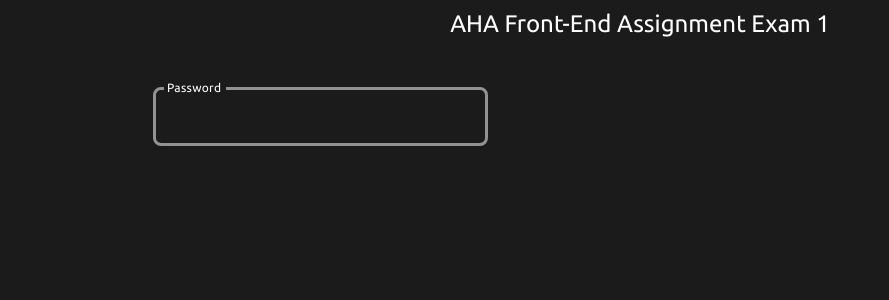
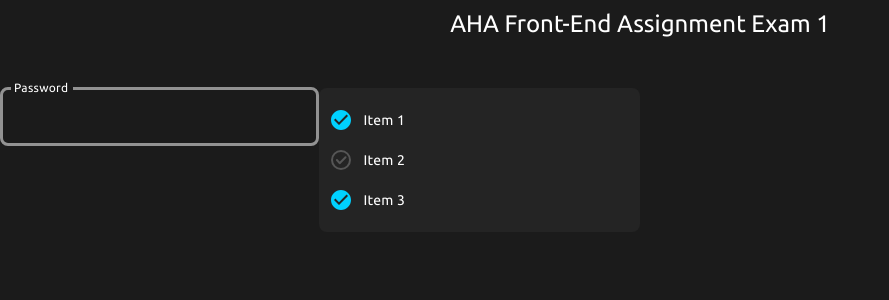
Before and after one commit to benqqqq/aha-fe-assignment, a React (Vite) app: page / in a window 1280 px wide. Shown: the top 300 px of the page, without its empty margins (0-889 px from the left). Built offline with nearby package versions, Linux system fonts and the light colour scheme.

Commit message:
feat: add styled CheckList

```diff
--- /dev/null
+++ b/src/components/CheckList/CheckList.tsx
@@ -0,0 +1,66 @@
+import type { ReactElement } from 'react'
+import CircleCheckbox from './CircleCheckbox'
+import type { ICheckListItem } from './types'
+
+/**
+ * @component CheckList
+ *
+ * @description A React component that renders a list of checkboxes with labels.
+ *
+ * @param {Object} props - The component props.
+ * @param {ICheckListItem[]} props.items - An array of objects representing each checkbox item.
+ *
+ * @returns {ReactElement} The rendered CheckList component.
+ *
+ * @example
+ * import CheckList from './CheckList';
+ *
+ * const items = [
+ *   {
+ *     checked: true,
+ *     label: 'Item 1'
+ *   },
+ *   {
+ *     checked: false,
+ *     label: 'Item 2'
+ *   },
+ *   {
+ *     checked: true,
+ *     label: 'Item 3'
+ *   }
+ * ];
+ *
+ * function App() {
+ *   return (
+ *     <div>
+ *       <h1>Check List</h1>
+ *       <CheckList items={items} />
+ *     </div>
+ *   );
+ * }
+ *
+ * export default App;
+ *
+ * @todo Improve the accessibility and responsive of this component.
+ */
+export default function CheckList({
+	items
+}: {
+	items: ICheckListItem[]
+}): ReactElement {
+	return (
+		<ul className='w-[335px] rounded-[8px] bg-greyscale-800 px-3 py-3 text-sm leading-normal text-white'>
+			{items.map(({ checked, label }) => (
+				<li
+					key={label}
+					className='flex min-h-[40px] items-center py-1 tracking-wide'
+				>
+					<div className='mr-[12px]'>
+						<CircleCheckbox checked={checked} />
+					</div>
+					<span>{label}</span>
+				</li>
+			))}
+		</ul>
+	)
+}
--- /dev/null
+++ b/src/components/CheckList/CircleCheckbox.tsx
@@ -0,0 +1,36 @@
+import type { ReactElement } from 'react'
+
+export default function CircleCheckbox({
+	checked
+}: {
+	checked: boolean
+}): ReactElement {
+	return checked ? (
+		<svg
+			width='20'
+			height='20'
+			viewBox='0 0 20 20'
+			xmlns='http://www.w3.org/2000/svg'
+			className='fill-primary-light'
+		>
+			<path d='M10 0C4.48 0 0 4.48 0 10C0 15.52 4.48 20 10 20C15.52 20 20 15.52 20 10C20 4.48 15.52 0 10 0ZM8 15L3 10L4.41 8.59L8 12.17L15.59 4.58L17 6L8 15Z' />
+		</svg>
+	) : (
+		<svg
+			width='20'
+			height='20'
+			viewBox='0 0 20 20'
+			fill='none'
+			xmlns='http://www.w3.org/2000/svg'
+			className='stroke-greyscale-700'
+		>
+			<circle cx='10' cy='10' r='9' strokeWidth='2' />
+			<path
+				d='M5.90918 9.99966L8.63645 13.1815L14.5455 7.27238'
+				strokeWidth='2'
+				strokeLinecap='round'
+				strokeLinejoin='round'
+			/>
+		</svg>
+	)
+}
--- /dev/null
+++ b/src/components/CheckList/index.ts
@@ -0,0 +1,2 @@
+// eslint-disable-next-line no-restricted-exports
+export { default } from './CheckList'
--- /dev/null
+++ b/src/components/CheckList/types.ts
@@ -0,0 +1,5 @@
+export interface ICheckListItem {
+	key: number | string
+	checked: boolean
+	label: string
+}
--- a/src/pages/Home.tsx
+++ b/src/pages/Home.tsx
@@ -1,8 +1,29 @@
 import type { ReactElement } from 'react'
 import Head from '../components/Head'
 import { TextField } from '@mui/material'
+import CheckList from '../components/CheckList'
 
 export default function HomePage(): ReactElement {
+	const items = [
+		{
+			// eslint-disable-next-line @typescript-eslint/no-magic-numbers
+			key: 1,
+			checked: true,
+			label: 'Item 1'
+		},
+		{
+			// eslint-disable-next-line @typescript-eslint/no-magic-numbers
+			key: 2,
+			checked: false,
+			label: 'Item 2'
+		},
+		{
+			// eslint-disable-next-line @typescript-eslint/no-magic-numbers
+			key: 3,
+			checked: true,
+			label: 'Item 3'
+		}
+	]
 	return (
 		<>
 			<Head title='AHA Front-End Assignment Exam 1' />
@@ -12,6 +33,7 @@ export default function HomePage(): ReactElement {
 				</div>
 				<div className='mt-10 flex w-1/2 justify-center'>
 					<TextField label='Password' />
+					<CheckList items={items} />
 				</div>
 			</div>
 		</>
--- a/tailwind.config.js
+++ b/tailwind.config.js
@@ -9,8 +9,29 @@ const config = {
 			sans: ['Ubuntu', ...defaultConfig.theme.fontFamily.sans]
 		},
 		extend: {
+			/**
+			 * XXX: follow the guide to pick the colors: https://tailwindcss.com/docs/customizing-colors#using-custom-colors,
+			 * instead of write arbitrary colors
+			 * (because we don't have a full understand of the color palettes in our design system, so we use arbitrary colors now)
+			 */
+
 			colors: {
-				greyscaleBgDark: '#1B1B1B'
+				primary: {
+					light: '#00D1FF'
+				},
+				greyscaleBgDark: '#1B1B1B',
+				greyscale: {
+					700: '#565656',
+					800: '#242424'
+				}
+			},
+			letterSpacing: {
+				tighter: '-.05em',
+				tight: '-.025em',
+				normal: '0',
+				wide: '.017em',
+				wider: '.05em',
+				widest: '.1em'
 			}
 		}
 	},
```
